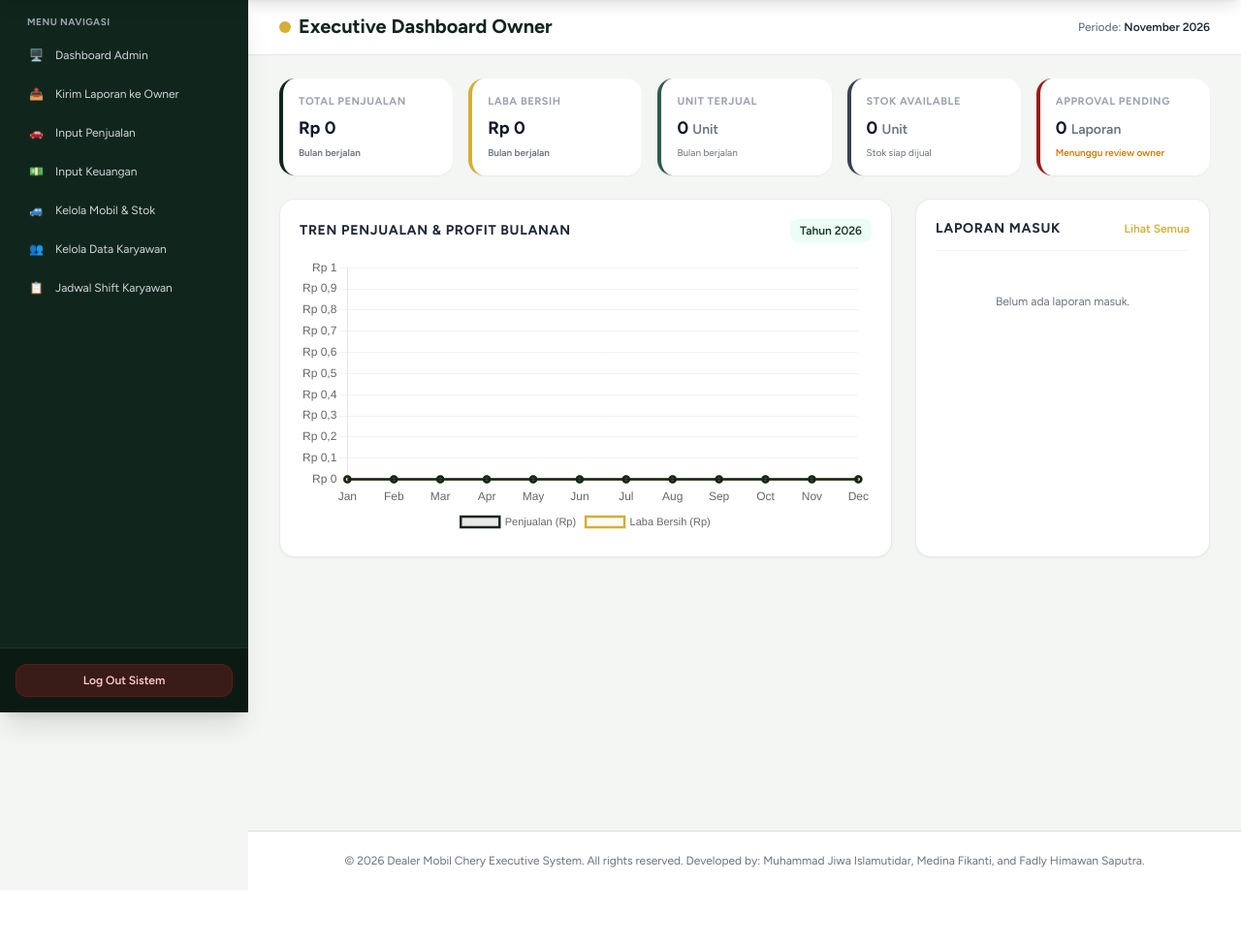
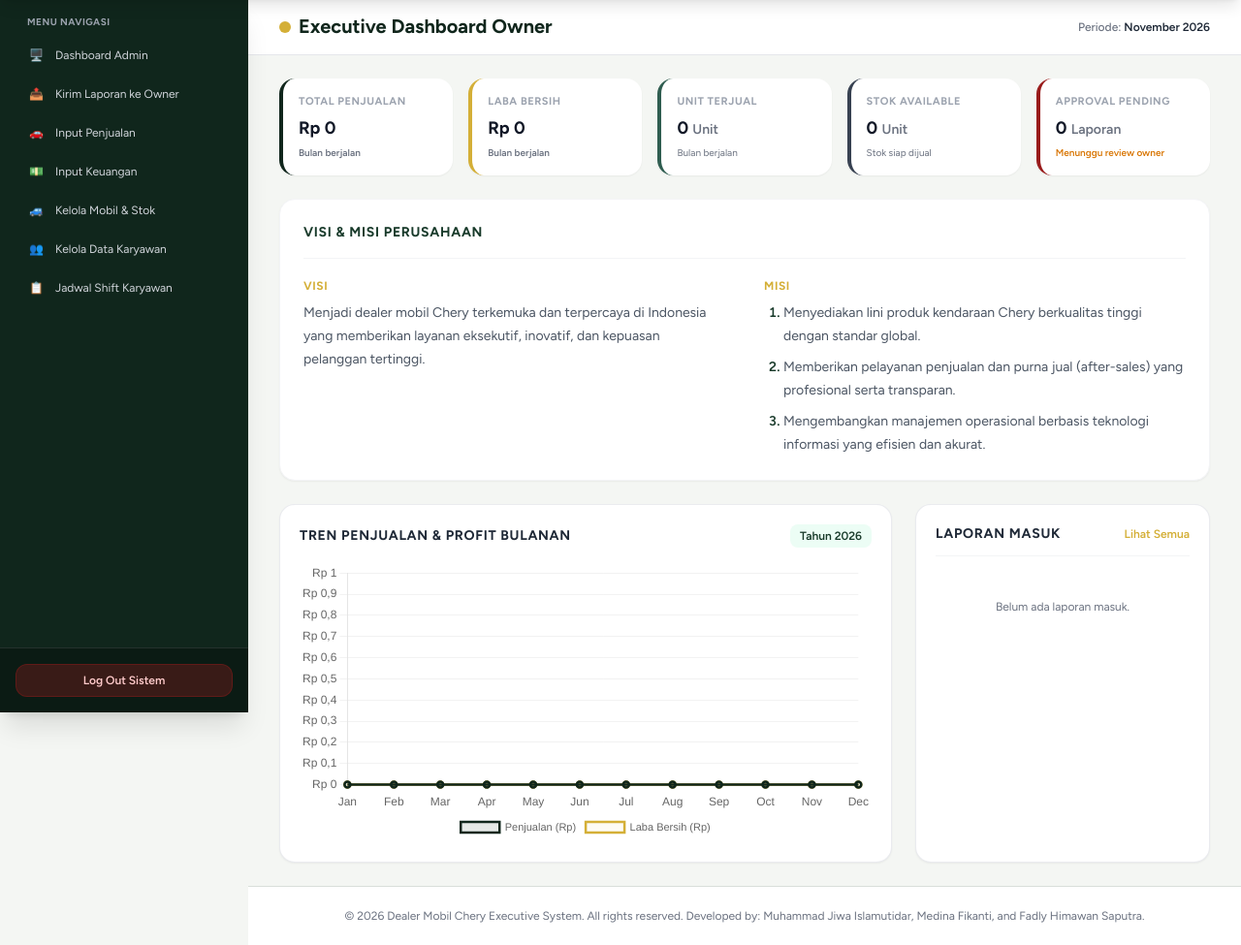
Before and after one commit to Jiwaislamutidar/SistemInformasiManajemen, a Laravel app: page /owner/dashboard in a window 1280 px wide. Shown: the part 65-1040 px from the top of the page at 97% size. Before the commit the page ends 960 px from the top, so only its background shows below. Run offline with Laravel 10, Linux system fonts and the light colour scheme; a user stored in the database is signed in; data comes from the database, SQL or seed files in the repository; data that the repository does not hold is empty; style sheets or scripts are compiled from the project's sources.

Commit message:
update visi misi

```diff
--- a/resources/views/owner/dashboard.blade.php
+++ b/resources/views/owner/dashboard.blade.php
@@ -18,6 +18,26 @@
                 <div class="rounded-2xl border-l-4 border-red-800 bg-white p-4 shadow-sm"><p class="text-[11px] font-bold uppercase tracking-wider text-gray-400">Approval Pending</p><h3 class="mt-1 text-lg font-extrabold text-gray-900">{{ number_format($pendingApprovals) }} <span class="text-sm font-semibold text-gray-500">Laporan</span></h3><p class="mt-1 text-[10px] font-semibold text-amber-600">Menunggu review owner</p></div>
             </div>
 
+            <section class="rounded-2xl border border-gray-100 bg-white p-5 shadow-sm sm:p-6" aria-labelledby="visi-misi-heading">
+                <div class="mb-5 border-b border-gray-100 pb-4">
+                    <h3 id="visi-misi-heading" class="text-sm font-bold uppercase tracking-wider text-[#183A2A]">Visi &amp; Misi Perusahaan</h3>
+                </div>
+                <div class="grid grid-cols-1 gap-6 lg:grid-cols-2 lg:gap-10">
+                    <div>
+                        <h4 class="mb-2 text-xs font-bold uppercase tracking-wider text-[#D4AF37]">Visi</h4>
+                        <p class="text-sm leading-6 text-gray-600">Menjadi dealer mobil Chery terkemuka dan terpercaya di Indonesia yang memberikan layanan eksekutif, inovatif, dan kepuasan pelanggan tertinggi.</p>
+                    </div>
+                    <div>
+                        <h4 class="mb-2 text-xs font-bold uppercase tracking-wider text-[#D4AF37]">Misi</h4>
+                        <ol class="list-decimal space-y-2 pl-5 text-sm leading-6 text-gray-600 marker:font-semibold marker:text-[#183A2A]">
+                            <li>Menyediakan lini produk kendaraan Chery berkualitas tinggi dengan standar global.</li>
+                            <li>Memberikan pelayanan penjualan dan purna jual (after-sales) yang profesional serta transparan.</li>
+                            <li>Mengembangkan manajemen operasional berbasis teknologi informasi yang efisien dan akurat.</li>
+                        </ol>
+                    </div>
+                </div>
+            </section>
+
             <div class="grid grid-cols-1 gap-6 lg:grid-cols-3">
                 <div class="rounded-2xl border border-gray-200/80 bg-white p-5 shadow-sm lg:col-span-2">
                     <div class="mb-4 flex items-center justify-between"><h3 class="text-sm font-bold uppercase tracking-wider text-gray-800">Tren Penjualan &amp; Profit Bulanan</h3><span class="rounded-lg bg-emerald-50 px-2.5 py-1 text-xs font-semibold text-[#183A2A]">Tahun {{ $dashboardYear }}</span></div>
@@ -29,7 +49,7 @@
                     <div class="space-y-3">
                         @forelse ($laporanMasuk as $report)
                             <div class="rounded-xl border border-gray-100 bg-gray-50 p-3 transition hover:border-[#10261C]/30">
-                                <div class="flex items-center justify-between gap-2 text-xs font-bold text-gray-900"><span class="line-clamp-1">{{ $report->judul_laporan ?: $report->judul }}</span><span class="shrink-0 rounded bg-emerald-100 px-2 py-0.5 text-[10px] text-emerald-800">{{ $report->status === 'dikirim_ke_owner' ? 'Baru' : ucfirst($report->status) }}</span></div>
+                                <div class="flex items-center justify-between gap-2 text-xs font-bold text-gray-900"><span class="line-clamp-1">{{ $report->judul_laporan ?: $report->judul }}</span><span class="shrink-0 text-right text-[10px] font-medium {{ $report->status === 'dikirim_ke_owner' ? 'text-emerald-600' : 'text-gray-500' }}">{{ $report->status === 'dikirim_ke_owner' ? 'Baru' : ucfirst($report->status) }}</span></div>
                                 <p class="mt-1 line-clamp-2 text-xs text-gray-600">{{ $report->catatan ?: $report->catatan_admin ?: $report->ringkasan ?: 'Tidak ada ringkasan.' }}</p>
                                 <span class="mt-2 block text-[10px] text-gray-400">{{ optional($report->tanggal_dikirim ?: $report->created_at)->diffForHumans() }}</span>
                             </div>
```
